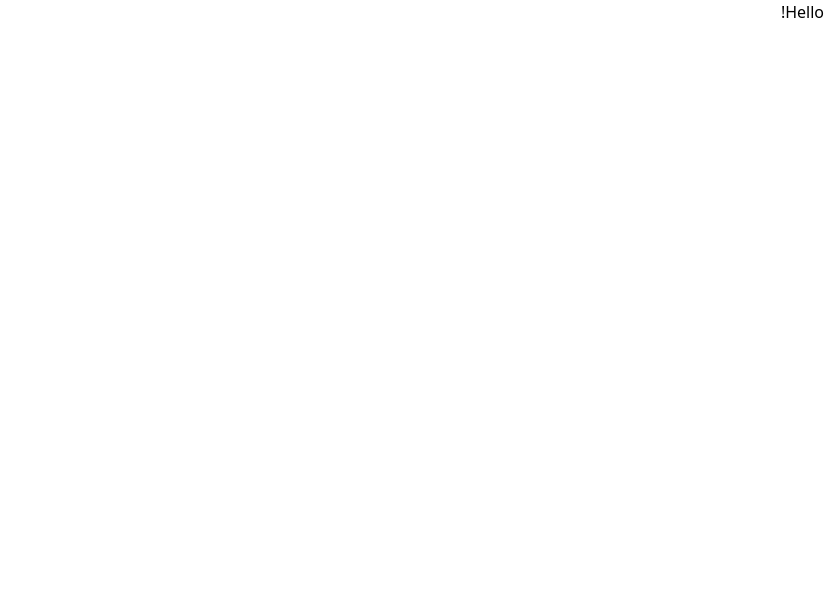
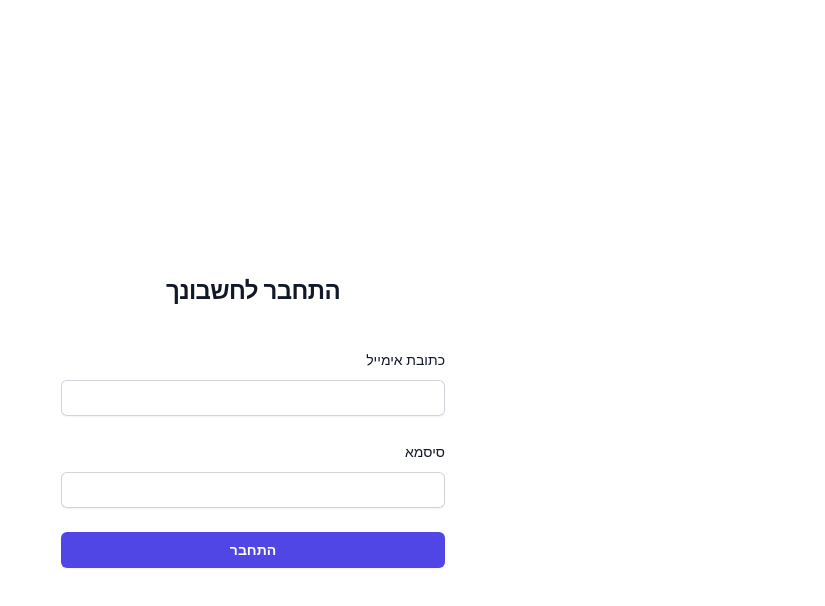
Before and after one commit to OmerWow/dotans-project, a Next.js app: page / in a window 1280 px wide. Shown: the top 606 px of the page, without its empty margins (455-1280 px from the left). Built offline with nearby package versions, Linux system fonts and the light colour scheme.

Commit message:
feat: add sign in page

```diff
--- /dev/null
+++ b/src/app/components/SignIn.tsx
@@ -0,0 +1,67 @@
+export default function SignIn() {
+  return (
+    <div className="flex h-screen flex-1 flex-col justify-center place-items-center px-6 py-12 lg:px-8">
+      <div className="sm:mx-auto sm:w-full sm:max-w-sm">
+        {/* <img
+            className="mx-auto h-10 w-auto"
+            src="https://tailwindui.com/img/logos/mark.svg?color=indigo&shade=600"
+            alt="Your Company"
+          /> */}
+        <h2 className="mt-10 text-center text-2xl font-bold leading-9 tracking-tight text-gray-900">
+          התחבר לחשבונך
+        </h2>
+      </div>
+
+      <div className="mt-10 sm:mx-auto sm:w-full sm:max-w-sm">
+        <form className="space-y-6" action="#" method="POST">
+          <div>
+            <label
+              htmlFor="email"
+              className="block text-sm font-medium leading-6 text-gray-900"
+            >
+              כתובת אימייל
+            </label>
+            <div className="mt-2">
+              <input
+                id="email"
+                name="email"
+                type="email"
+                autoComplete="email"
+                required
+                className="block w-full rounded-md border-0 py-1.5 text-gray-900 shadow-sm ring-1 ring-inset ring-gray-300 placeholder:text-gray-400 focus:ring-2 focus:ring-inset focus:ring-indigo-600 sm:text-sm sm:leading-6"
+              />
+            </div>
+          </div>
+
+          <div>
+            <label
+              htmlFor="password"
+              className="block text-sm font-medium leading-6 text-gray-900"
+            >
+              סיסמא
+            </label>
+            <div className="mt-2">
+              <input
+                id="password"
+                name="password"
+                type="password"
+                autoComplete="current-password"
+                required
+                className="block w-full rounded-md border-0 py-1.5 text-gray-900 shadow-sm ring-1 ring-inset ring-gray-300 placeholder:text-gray-400 focus:ring-2 focus:ring-inset focus:ring-indigo-600 sm:text-sm sm:leading-6"
+              />
+            </div>
+          </div>
+
+          <div>
+            <button
+              type="submit"
+              className="flex w-full justify-center rounded-md bg-indigo-600 px-3 py-1.5 text-sm font-semibold leading-6 text-white shadow-sm hover:bg-indigo-500 focus-visible:outline focus-visible:outline-2 focus-visible:outline-offset-2 focus-visible:outline-indigo-600"
+            >
+              התחבר
+            </button>
+          </div>
+        </form>
+      </div>
+    </div>
+  );
+}
--- a/src/app/layout.tsx
+++ b/src/app/layout.tsx
@@ -13,8 +13,8 @@
   children: ReactNode;
 }>) {
   return (
-    <html lang="he-IL" dir="rtl">
-      <body>{children}</body>
+    <html lang="he-IL" dir="rtl" className="h-full">
+      <body className="h-full">{children}</body>
     </html>
   );
 }
--- a/src/app/page.tsx
+++ b/src/app/page.tsx
@@ -1,7 +1,9 @@
+import SignIn from "./components/SignIn";
+
 export default function Home() {
   return (
     <main>
-      <div>Hello world!</div>
+      <SignIn />
     </main>
   );
 }
--- a/tailwind.config.ts
+++ b/tailwind.config.ts
@@ -1,8 +1,8 @@
 import type { Config } from "tailwindcss";
 
 const config: Config = {
-  content: ["./app/**/*.{ts,tsx,mdx}"],
+  content: ["./src/**/*.{ts,tsx,mdx}"],
   theme: {},
-  plugins: [],
+  plugins: [require("@tailwindcss/forms")],
 };
 export default config;
```
Also changed, not shown: package.json (+4 -3 lines), 1 other file (tests, documents, lock files or other folders).
